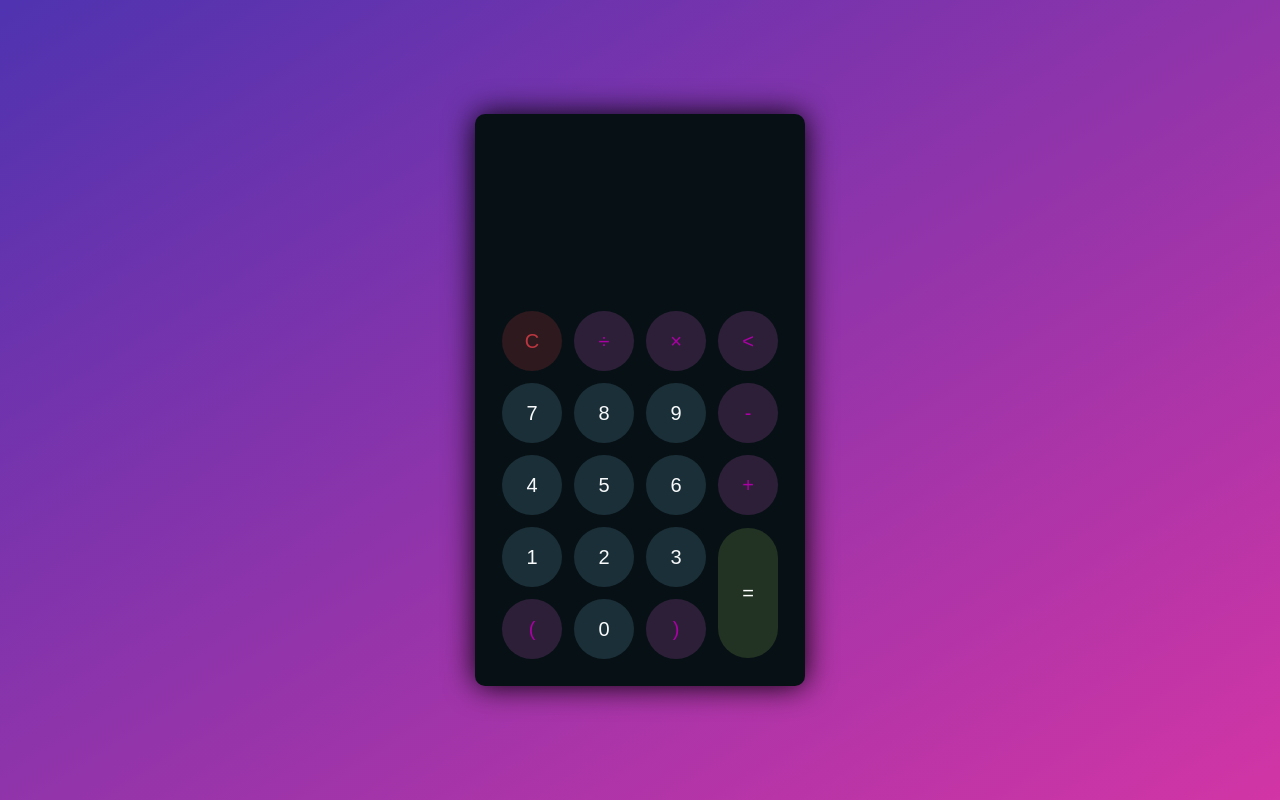
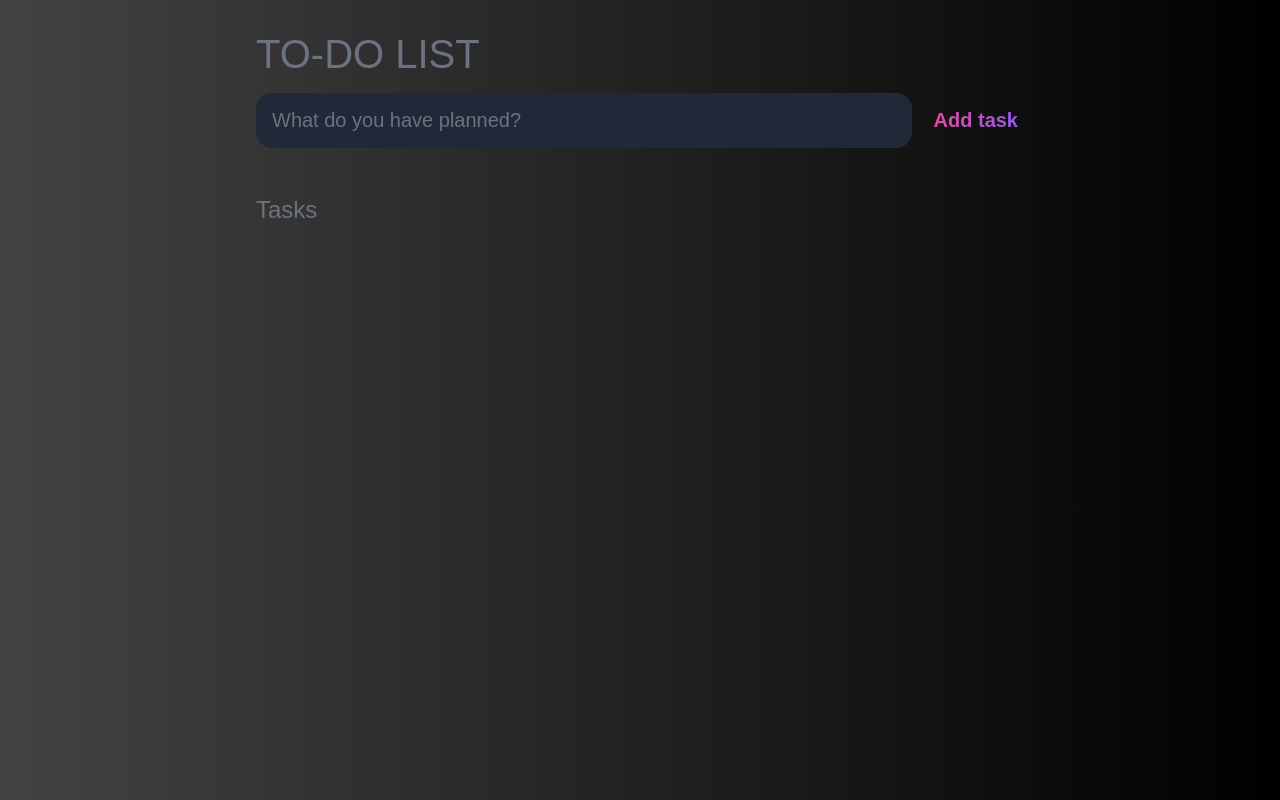
Before and after one commit to razathakur/OIBSIP, a plain HTML site: page index.html in a window 1280 px wide. Drawn offline with Linux system fonts and the light colour scheme.

Commit message:
Add files via upload

```diff
--- a/index.html
+++ b/index.html
@@ -4,50 +4,50 @@
 	<meta charset="UTF-8">
 	<meta http-equiv="X-UA-Compatible" content="IE=edge">
 	<meta name="viewport" content="width=device-width, initial-scale=1.0">
-    <link rel="stylesheet" href="style.css">
-    <title>Calculater</title>
+	<title>TO-DO LIST</title>
+
+	<link rel="stylesheet" href="main.css" />
 </head>
 <body>
-    <div class="container">
-        <div class="calculator dark">
-            <div class="display-screen">
-                <div id="display"></div>
+
+	<header>
+		<h1> TO-DO LIST</h1>
+		<form id="new-task-form">
+			<input
+				type="text"
+				name="new-task-input"
+				id="new-task-input"
+				placeholder="What do you have planned?" />
+			<input
+				type="submit"
+				id="new-task-submit"
+				value="Add task" />
+		</form>
+	</header>
+	<main>
+		<section class="task-list">
+			<h2>Tasks</h2>
+
+			<div id="tasks">
+
+				<!-- <div class="task">
+					<div class="content">
+						<input
+							type="text"
+							class="text"
+							value="A new task"
+							readonly>
 					</div>
-            <div class="buttons">
-                <table>
-                    <tr>
-                        <td><button class="btn-operator" id="clear">C</button></td>
-                        <td><button class="btn-operator" id="/">&divide;</button></td>
-                        <td><button class="btn-operator" id="*">&times;</button></td>
-                        <td><button class="btn-operator" id="backspace"><</button></td>
-                    </tr>
-                    <tr>
-                        <td><button class="btn-number" id="7">7</button></td>
-                        <td><button class="btn-number" id="8">8</button></td>
-                        <td><button class="btn-number" id="9">9</button></td>
-                        <td><button class="btn-operator" id="-">-</button></td>
-                    </tr>
-                    <tr>
-                        <td><button class="btn-number" id="4">4</button></td>
-                        <td><button class="btn-number" id="5">5</button></td>
-                        <td><button class="btn-number" id="6">6</button></td>
-                        <td><button class="btn-operator" id="+">+</button></td>
-                    </tr>
-                    <tr>
-                        <td><button class="btn-number" id="1">1</button></td>
-                        <td><button class="btn-number" id="2">2</button></td>
-                        <td><button class="btn-number" id="3">3</button></td>
-                        <td rowspan="2"><button class="btn-equal" id="equal">=</button></td>
-                    </tr>
-                    <tr>
-                        <td><button class="btn-operator" id="(">(</button></td>
-                        <td><button class="btn-number" id="0">0</button></td>
-                        <td><button class="btn-operator" id=")">)</button></td>
-                    </tr>
-                </table>
+					<div class="actions">
+						<button class="edit">Edit</button>
+						<button class="delete">Delete</button>
 					</div>
+				</div> -->
+
 			</div>
-    </div>
-    <script src="script.js"></script>
+		</section>
+	</main>
+
+	<script src="main.js"></script>
 </body>
 </html>
--- /dev/null
+++ b/main.css
@@ -0,0 +1,157 @@
+:root {
+	--dark: #374151;
+	--darker: #1F2937;
+	--darkest: #111827;
+	--grey: #6B7280;
+	--pink: #EC4899;
+	--purple: #8B5CF6;
+	--light: #EEE;
+}
+
+* {
+	margin: 0;
+	box-sizing: border-box;
+	font-family: "Fira sans", sans-serif;
+}
+
+body {
+	display: flex;
+	flex-direction: column;
+	min-height: 100vh;
+	color: #FFF;
+	background-color: var(--dark);
+		background-image: linear-gradient(to right, #434343 0%, black 100%)
+	}
+
+header {
+	padding: 2rem 1rem;
+	max-width: 800px;
+	width: 100%;
+	margin: 0 auto;
+}
+
+header h1{
+	font-size: 2.5rem;
+	font-weight: 300;
+	color: var(--grey);
+	margin-bottom: 1rem;
+}
+
+#new-task-form {
+	display: flex;;
+}
+
+input, button {
+	appearance: none;
+	border: none;
+	outline: none;
+	background: none;
+}
+
+#new-task-input {
+	flex: 1 1 0%;
+	background-color: var(--darker);
+	padding: 1rem;
+	border-radius: 1rem;
+	margin-right: 1rem;
+	color: var(--light);
+	font-size: 1.25rem;
+}
+
+#new-task-input::placeholder {
+	color: var(--grey);
+}
+
+#new-task-submit {
+	color: var(--pink);
+	font-size: 1.25rem;
+	font-weight: 700;
+	background-image: linear-gradient(to right, var(--pink), var(--purple));
+	-webkit-background-clip: text;
+	-webkit-text-fill-color: transparent;
+	cursor: pointer;
+	transition: 0.4s;
+}
+
+#new-task-submit:hover {
+	opacity: 0.8;
+}
+
+#new-task-submit:active {
+	opacity: 0.6;
+}
+
+main {
+	flex: 1 1 0%;
+	max-width: 800px;
+	width: 100%;
+	margin: 0 auto;
+}
+
+.task-list {
+	padding: 1rem;
+}
+
+.task-list h2 {
+	font-size: 1.5rem;
+	font-weight: 300;
+	color: var(--grey);
+	margin-bottom: 1rem;
+}
+
+#tasks .task {
+	display: flex;
+	justify-content: space-between;
+	background-color: var(--darkest);
+	padding: 1rem;
+	border-radius: 1rem;
+	margin-bottom: 1rem;
+}
+
+.task .content {
+	flex: 1 1 0%;
+}
+
+.task .content .text {
+	color: var(--light);
+	font-size: 1.125rem;
+	width: 100%;
+	display: block;
+	transition: 0.4s;
+}
+
+.task .content .text:not(:read-only) {
+	color: var(--pink);
+}
+
+.task .actions {
+	display: flex;
+	margin: 0 -0.5rem;
+}
+
+.task .actions button {
+	cursor: pointer;
+	margin: 0 0.5rem;
+	font-size: 1.125rem;
+	font-weight: 700;
+	text-transform: uppercase;
+	transition: 0.4s;
+}
+
+.task .actions button:hover {
+	opacity: 0.8;
+}
+
+.task .actions button:active {
+	opacity: 0.6;
+}
+
+.task .actions .edit {
+	background-image: linear-gradient(to right, var(--pink), var(--purple));
+	-webkit-background-clip: text;
+	-webkit-text-fill-color: transparent;
+}
+
+.task .actions .delete {
+	color: crimson;
+}
--- /dev/null
+++ b/main.js
@@ -0,0 +1,62 @@
+window.addEventListener('load', () => {
+	const form = document.querySelector("#new-task-form");
+	const input = document.querySelector("#new-task-input");
+	const list_el = document.querySelector("#tasks");
+
+	form.addEventListener('submit', (e) => {
+		e.preventDefault();
+
+		const task = input.value;
+
+		const task_el = document.createElement('div');
+		task_el.classList.add('task');
+
+		const task_content_el = document.createElement('div');
+		task_content_el.classList.add('content');
+
+		task_el.appendChild(task_content_el);
+
+		const task_input_el = document.createElement('input');
+		task_input_el.classList.add('text');
+		task_input_el.type = 'text';
+		task_input_el.value = task;
+		task_input_el.setAttribute('readonly', 'readonly');
+
+		task_content_el.appendChild(task_input_el);
+
+		const task_actions_el = document.createElement('div');
+		task_actions_el.classList.add('actions');
+
+		const task_edit_el = document.createElement('button');
+		task_edit_el.classList.add('edit');
+		task_edit_el.innerText = 'Edit';
+
+		const task_delete_el = document.createElement('button');
+		task_delete_el.classList.add('delete');
+		task_delete_el.innerText = 'Delete';
+
+		task_actions_el.appendChild(task_edit_el);
+		task_actions_el.appendChild(task_delete_el);
+
+		task_el.appendChild(task_actions_el);
+
+		list_el.appendChild(task_el);
+
+		input.value = '';
+
+		task_edit_el.addEventListener('click', (e) => {
+			if (task_edit_el.innerText.toLowerCase() == "edit") {
+				task_edit_el.innerText = "Save";
+				task_input_el.removeAttribute("readonly");
+				task_input_el.focus();
+			} else {
+				task_edit_el.innerText = "Edit";
+				task_input_el.setAttribute("readonly", "readonly");
+			}
+		});
+
+		task_delete_el.addEventListener('click', (e) => {
+			list_el.removeChild(task_el);
+		});
+	});
+});
```
Lines whose indentation alone changed are shown as unchanged.
